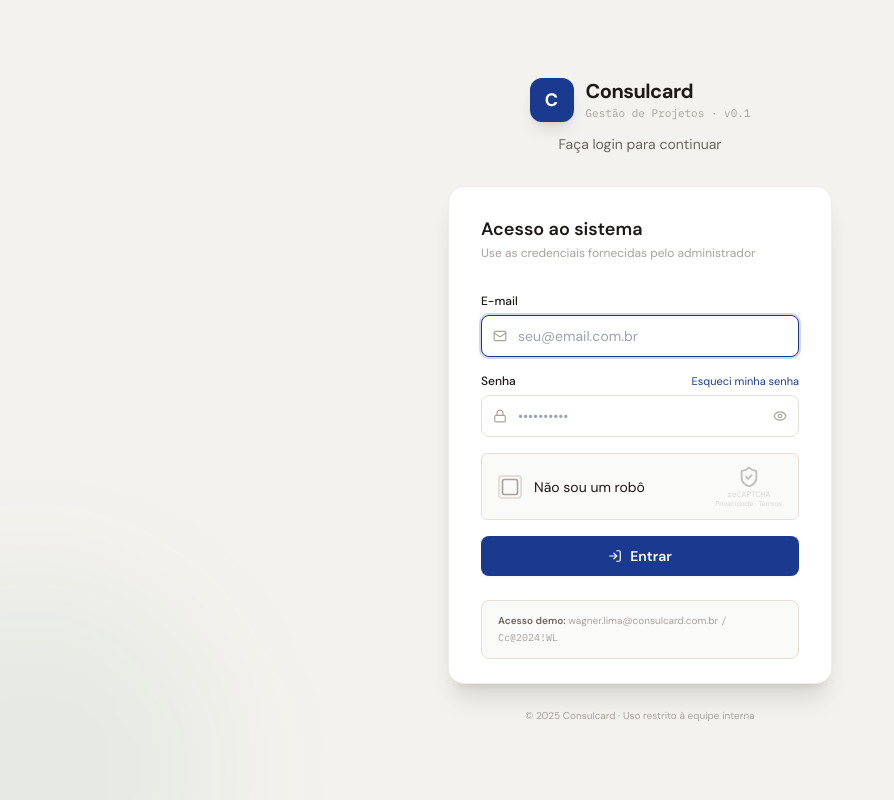
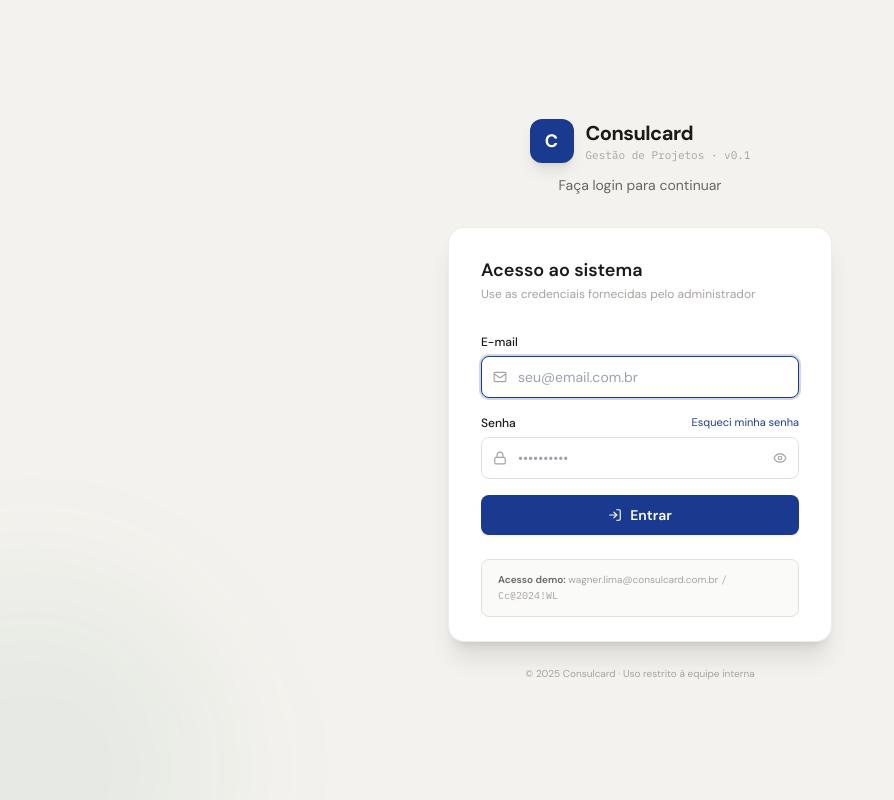
Before and after one commit to mypublidigital/consulcard-app, a React (Vite) app: page / in a window 1280 px wide. Shown: the whole page, without its empty margins (0-894 px from the left). Built offline with nearby package versions, Linux system fonts and the light colour scheme; no server answers.

Commit message:
fix: remove captcha from login temporarily

```diff
--- a/src/pages/auth/LoginPage.tsx
+++ b/src/pages/auth/LoginPage.tsx
@@ -188,7 +188,6 @@ export function LoginPage() {
   const [email, setEmail] = useState("");
   const [password, setPassword] = useState("");
   const [showPassword, setShowPassword] = useState(false);
-  const [captchaDone, setCaptchaDone] = useState(false);
   const [error, setError] = useState("");
   const [loading, setLoading] = useState(false);
   const [showForgot, setShowForgot] = useState(false);
@@ -213,16 +212,10 @@ export function LoginPage() {
     setFieldErrors(fe);
     if (fe.email || fe.password) return;
 
-    if (!captchaDone) {
-      setError("Por favor, confirme que você não é um robô.");
-      return;
-    }
-
     setLoading(true);
     const result = await login(email, password);
     if (!result.ok) {
       setError(result.error ?? "Erro ao autenticar.");
-      setCaptchaDone(false); // reset captcha on failure
     }
     // On success, App.tsx will re-render with the authenticated layout
     setLoading(false);
@@ -335,9 +328,6 @@ export function LoginPage() {
               )}
             </div>
 
-            {/* Captcha */}
-            <Captcha checked={captchaDone} onChange={setCaptchaDone} />
-
             {/* Submit */}
             <button
               type="submit"
```
